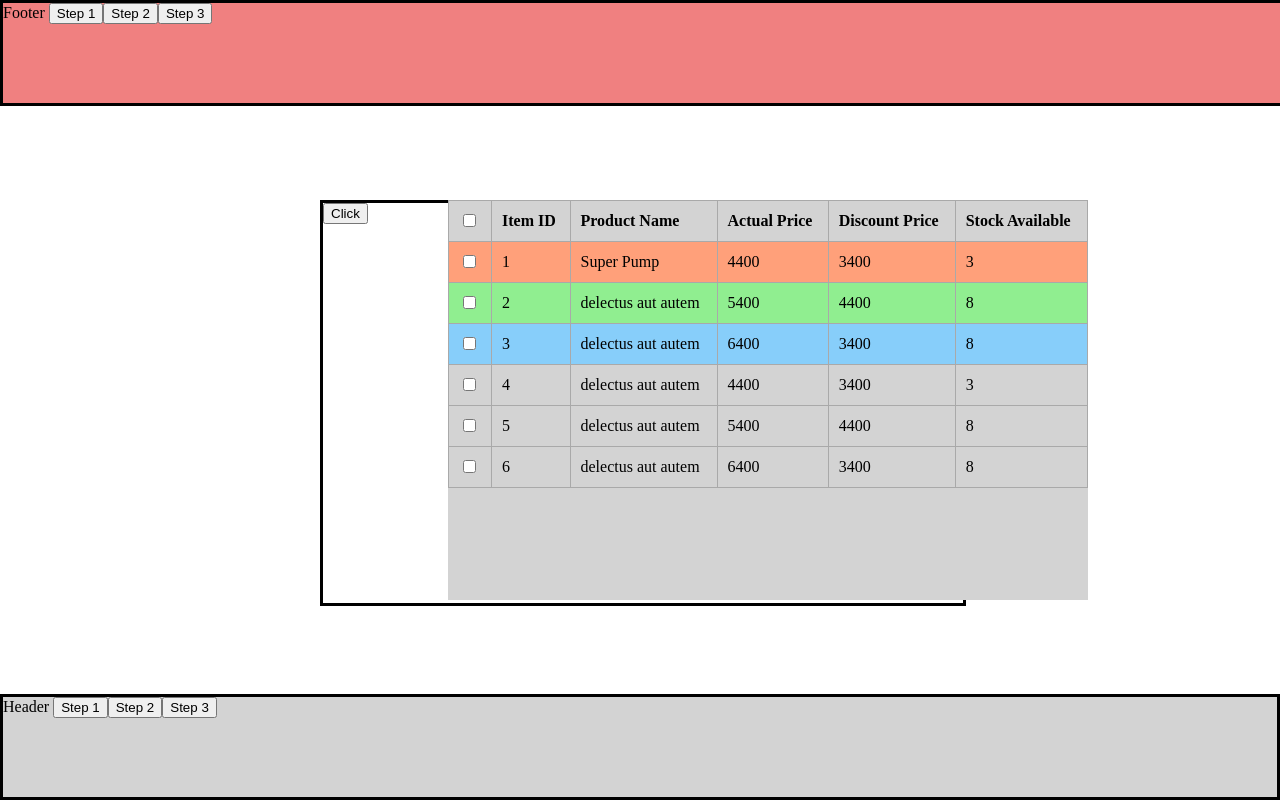
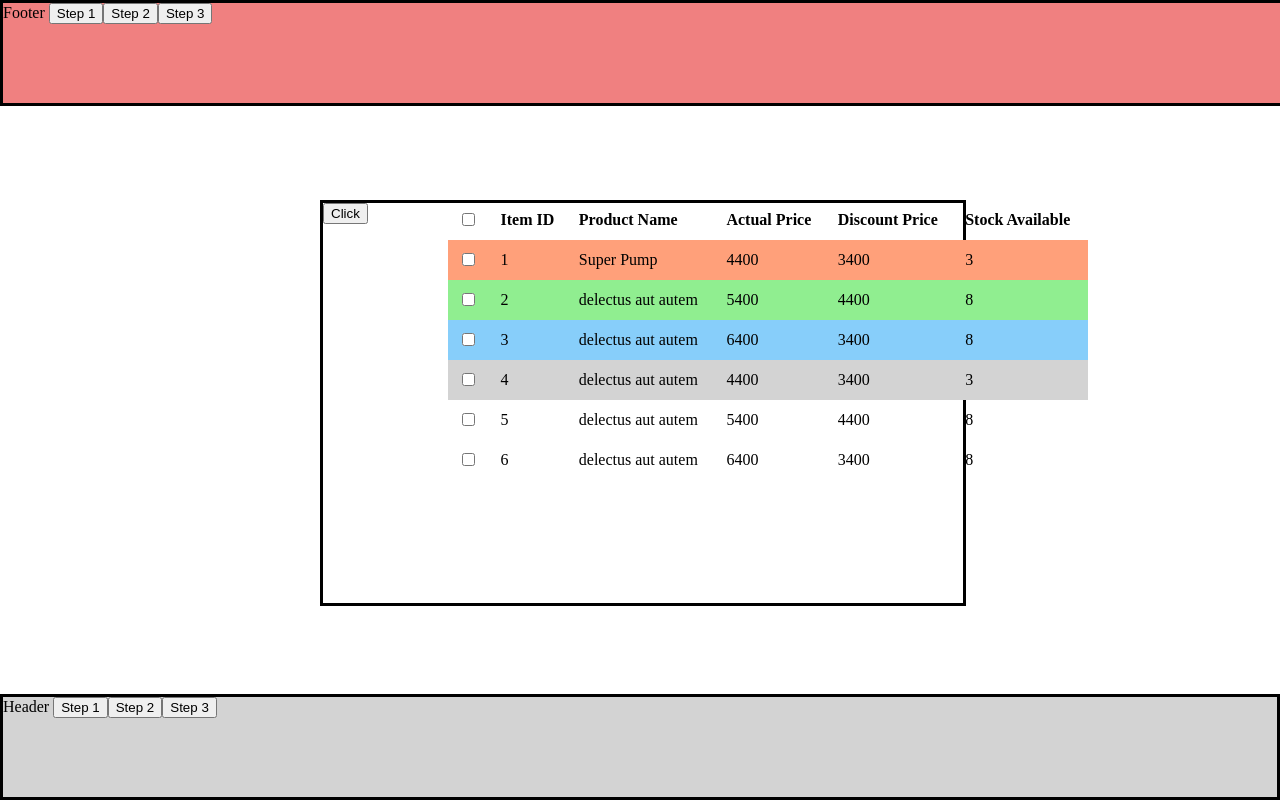
Before and after one commit to ericaferrao/angular-accelya-interview, an Angular app: page / in a window 1280 px wide. Built offline with nearby package versions, Linux system fonts and the light colour scheme.

Commit message:
1 file modified

```diff
--- a/src/app/modal/modal.component.css
+++ b/src/app/modal/modal.component.css
@@ -5,7 +5,7 @@
   left:35%;
 
 
-  background-color: lightgray;
+  /* background-color: lightgray; */
 }
 
 .b{
@@ -21,7 +21,7 @@ table {
 
 td, th{
   text-align: start;
-  border: 1px solid darkgray;
+  /* border: 1px solid darkgray; */
   padding :10px;
 }
 
```
